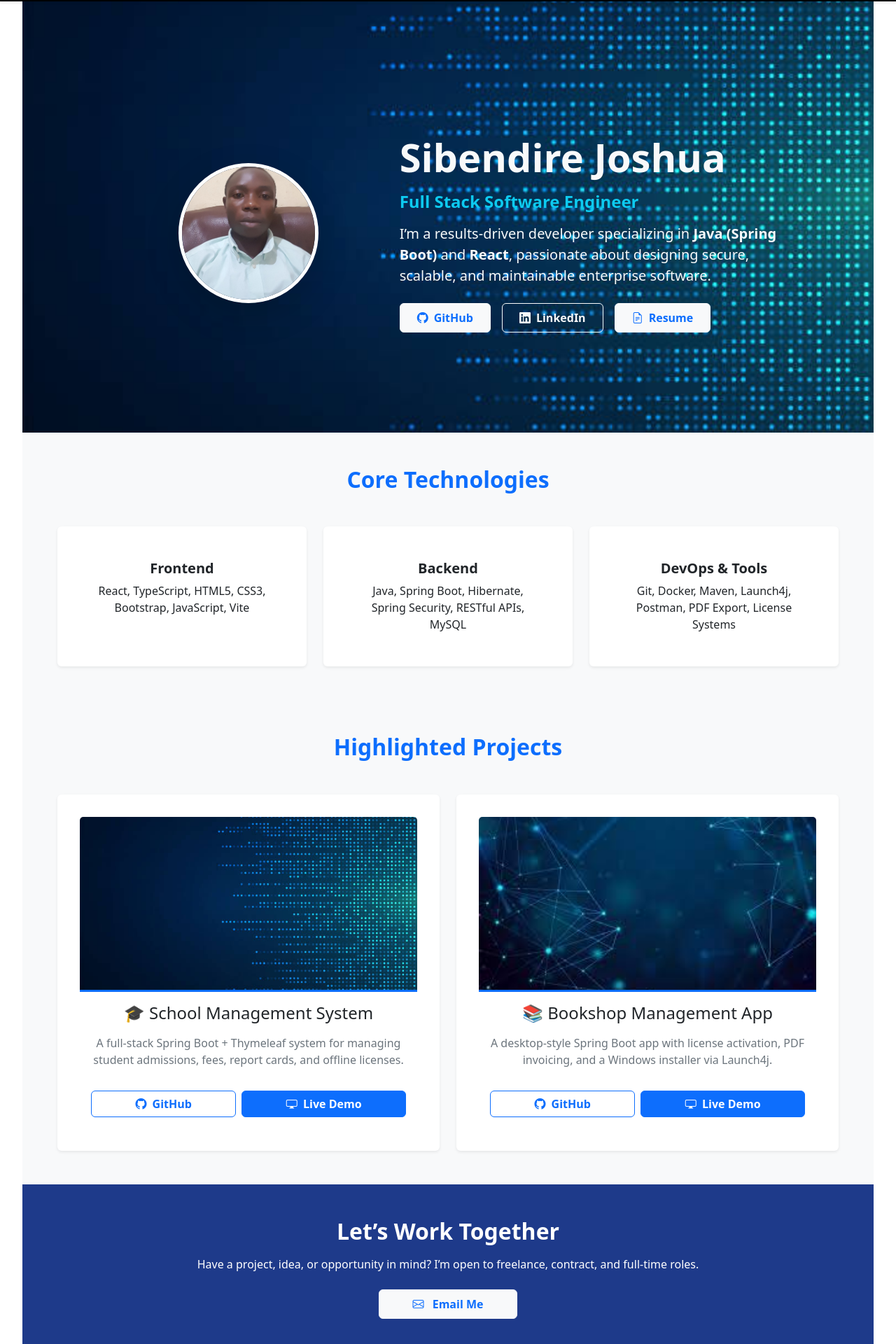
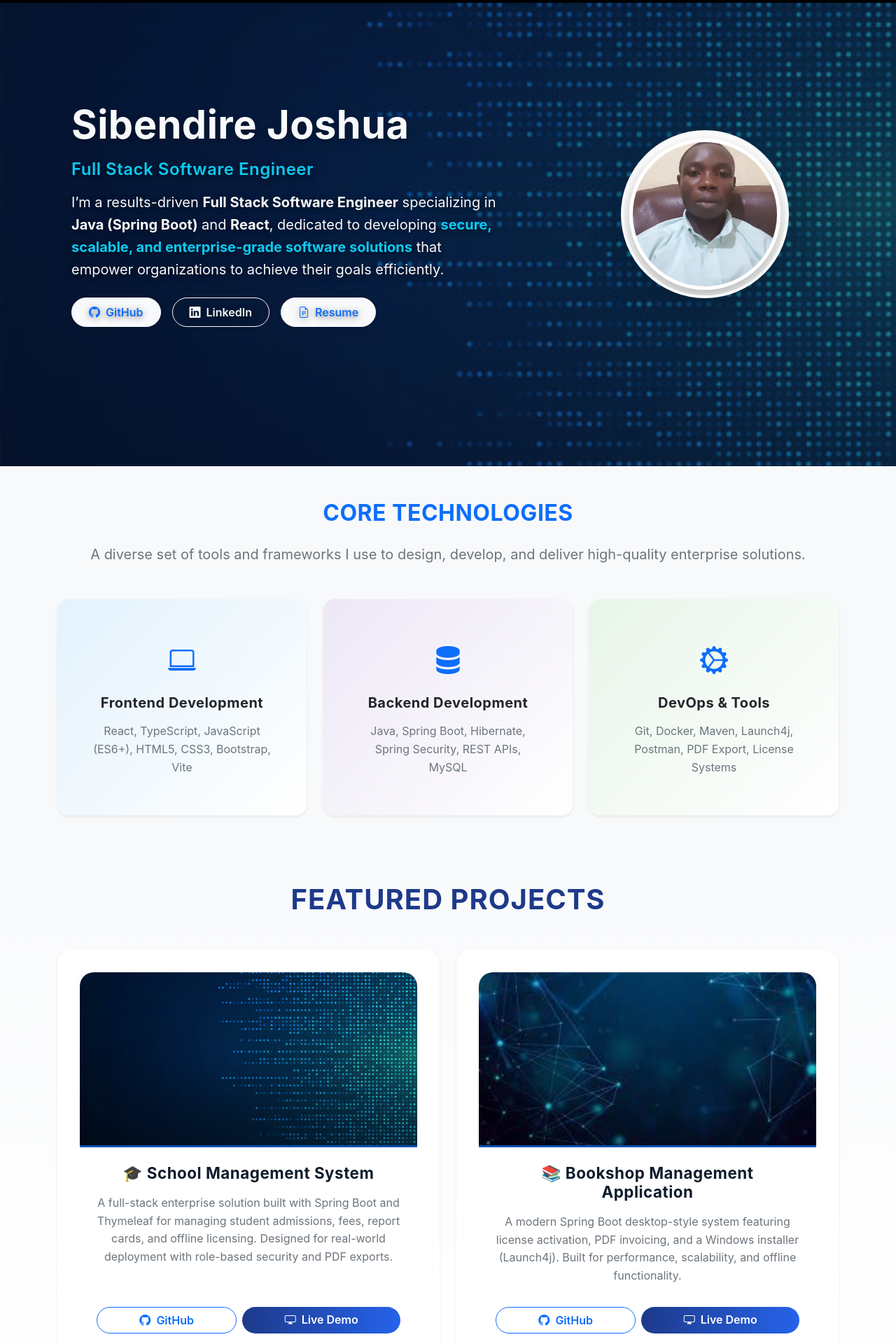
Before and after one commit to sibendire/joshua-portfolio, a React (Vite) app: page / in a window 1280 px wide. Shown: the part 54-1974 px from the top of the page at 70% size. Built offline with nearby package versions, Linux system fonts and the light colour scheme.

Commit message:
changed the profile photo design

```diff
--- a/src/App.css
+++ b/src/App.css
@@ -1,15 +1,30 @@
+/* Base Layout */
 #root {
-  max-width: 1280px;
+  max-width: 100%;
   margin: 0 auto;
-  padding: 2rem;
+  padding: 0;
   text-align: center;
 }
 
+body {
+ background: linear-gradient(180deg, #f8fafc 0%, #eef2f7 100%);
+  font-family: 'Inter', 'Segoe UI', Roboto, sans-serif;
+  scroll-behavior: smooth;
+  color: #1e293b;
+  line-height: 1.6;
+}
+
+/* Smooth section transitions */
+section {
+  transition: all 0.4s ease-in-out;
+}
+
+/* LOGO */
 .logo {
   height: 6em;
   padding: 1.5em;
   will-change: filter;
-  transition: filter 300ms;
+  transition: filter 300ms ease;
 }
 .logo:hover {
   filter: drop-shadow(0 0 2em #646cffaa);
@@ -18,45 +33,136 @@
   filter: drop-shadow(0 0 2em #61dafbaa);
 }
 
-@keyframes logo-spin {
-  from {
-    transform: rotate(0deg);
+/* Hero Section */
+#hero {
+  position: relative;
+  color: #fff;
+  text-shadow: 0 2px 8px rgba(0, 0, 0, 0.5);
+}
+#hero::after {
+  content: "";
+  position: absolute;
+  top: 0;
+  left: 0;
+  width: 100%;
+  height: 100%;
+  background: rgba(10, 23, 54, 0.55);
+  z-index: 0;
+}
+#hero .container {
+  position: relative;
+  z-index: 2;
+}
+
+/* Profile Photo */
+#hero img {
+  border-radius: 50%;
+  border: 5px solid #ffffff;
+  box-shadow: 0 10px 25px rgba(0, 0, 0, 0.3);
+  transition: transform 0.4s ease, box-shadow 0.4s ease;
+}
+#hero img:hover {
+  transform: scale(1.07);
+  box-shadow: 0 15px 35px rgba(0, 0, 0, 0.4);
+}
+
+/* TECH STACK CARDS */
+.card {
+  padding: 2em;
+  border-radius: 16px;
+  transition: transform 0.3s ease, box-shadow 0.3s ease;
+}
+.card:hover {
+  transform: translateY(-8px);
+  box-shadow: 0 10px 25px rgba(0, 0, 0, 0.12);
+}
+
+/* Project Cards */
+.project-card {
+  transition: transform 0.3s ease, box-shadow 0.3s ease;
+  border-radius: 20px;
+  overflow: hidden;
+  background-color: #fff;
+}
+.project-card:hover {
+  transform: translateY(-10px);
+  box-shadow: 0 15px 35px rgba(0, 0, 0, 0.2);
+}
+.project-card img {
+  border-bottom: 3px solid #0d6efd;
+  transition: transform 0.4s ease;
+}
+.project-card:hover img {
+  transform: scale(1.03);
+}
+
+/* Text Styles */
+h1, h2, h3, h4, h5 {
+  font-weight: 700;
+  letter-spacing: 0.5px;
+}
+h2 {
+  text-transform: uppercase;
+}
+.text-shadow-lg {
+  text-shadow: 0 3px 10px rgba(0, 0, 0, 0.3);
+}
+
+/* Button Styles */
+.btn {
+  border-radius: 50px;
+  transition: all 0.3s ease;
+  font-weight: 600;
+}
+.btn-primary {
+  background: linear-gradient(90deg, #1e3a8a, #2563eb);
+  border: none;
+}
+.btn-primary:hover {
+  background: linear-gradient(90deg, #0b2c8a, #1e3a8a);
+  box-shadow: 0 8px 15px rgba(30, 58, 138, 0.3);
+}
+.btn-outline-primary:hover {
+  background-color: #0d6efd;
+  color: #fff !important;
+  border-color: #0d6efd;
+}
+
+/* Contact Section */
+#contact {
+  background: #1e3a8a;
+  color: #fff;
+  padding: 80px 0;
+}
+#contact .btn {
+  border-radius: 40px;
+  box-shadow: 0 8px 15px rgba(255, 255, 255, 0.1);
+}
+#contact .btn:hover {
+  transform: translateY(-3px);
+  box-shadow: 0 10px 25px rgba(255, 255, 255, 0.25);
+}
+
+/* Footer */
+footer {
+  background-color: #f1f5f9;
+  color: #64748b;
+  font-size: 0.9rem;
+}
+
+/* Responsive Design */
+@media (max-width: 768px) {
+  #hero {
+    text-align: center;
   }
-  to {
-    transform: rotate(360deg);
+  #hero img {
+    width: 180px !important;
+    height: 180px !important;
+  }
+  h1 {
+    font-size: 2rem;
+  }
+  h2 {
+    font-size: 1.5rem;
   }
 }
-
-@media (prefers-reduced-motion: no-preference) {
-  a:nth-of-type(2) .logo {
-    animation: logo-spin infinite 20s linear;
-  }
-}
-
-.card {
-  padding: 2em;
-}
-
-.read-the-docs {
-  color: #888;
-}
-/* Hover effect for project cards */
-.project-card {
-  transition: transform 0.3s ease, box-shadow 0.3s ease;
-}
-
-.project-card:hover {
-  transform: translateY(-8px);
-  box-shadow: 0 15px 25px rgba(0, 0, 0, 0.2);
-}
-
-/* Button hover effects */
-.btn-primary:hover {
-  background-color: #0b2c8a;
-  border-color: #0b2c8a;
-}
-
-.btn-outline-primary:hover {
-  background-color: #0d6efd;
-  color: black;
-}
--- a/src/App.tsx
+++ b/src/App.tsx
@@ -1,4 +1,3 @@
-// import React from "react";
 import "bootstrap/dist/css/bootstrap.min.css";
 import "bootstrap-icons/font/bootstrap-icons.css";
 import "./App.css";
@@ -13,58 +12,49 @@ const App = () => {
       {/* HERO SECTION */}
       <section
         id="hero"
-  className="d-flex align-items-center justify-content-center text-white"
+        className="d-flex align-items-center text-white"
         style={{
-    minHeight: "80vh",
+          minHeight: "90vh",
           backgroundImage: "url('/screenshots/port.jpg')",
           backgroundSize: "cover",
           backgroundPosition: "center",
-    paddingTop: "70px",
+          backgroundAttachment: "fixed",
         }}
       >
         <div
-    className="container py-5 px-4"
+          className="container py-5"
           style={{
-      borderRadius: "16px",
-     // backgroundColor: "rgba(0, 0, 0, 0.6)",
-      maxWidth: "1000px",
+            borderRadius: "20px",
+            maxWidth: "1100px",
           }}
         >
-    <div className="row align-items-center">
-      {/* LEFT — PROFILE PHOTO */}
-      <div className="col-md-5 text-center mb-4 mb-md-0">
-        <img
-          src="/screenshots/joshua.jpg"
-          alt="Sibendire Joshua"
-          className="rounded-circle shadow-lg"
-          style={{
-            width: "200px",
-            height: "200px",
-            objectFit: "cover",
-            border: "5px solid white",
-          }}
-        />
-      </div>
-
-      {/* RIGHT — TEXT CONTENT */}
-      <div className="col-md-7 text-md-start text-center text-light">
-        <h1 className="display-4 fw-bold mb-3">Sibendire Joshua</h1>
+          <div className="row align-items-center justify-content-between">
+            {/* LEFT — TEXT CONTENT */}
+            <div className="col-md-7 text-md-start text-center mb-4 mb-md-0 text-light">
+              <h1 className="display-4 fw-bold mb-3 text-shadow-lg">
+                Sibendire Joshua
+              </h1>
               <h4 className="fw-semibold text-info mb-3">
                 Full Stack Software Engineer
               </h4>
               <p className="mb-4 fs-5">
-          I’m a results-driven developer specializing in{" "}
-          <strong>Java (Spring Boot)</strong> and <strong>React</strong>,
-          passionate about designing secure, scalable, and maintainable enterprise software.
+                I’m a results-driven{" "}
+                <strong>Full Stack Software Engineer</strong> specializing in{" "}
+                <strong>Java (Spring Boot)</strong> and{" "}
+                <strong>React</strong>, dedicated to developing{" "}
+                <strong className="text-info">
+                  secure, scalable, and enterprise-grade software solutions
+                </strong>{" "}
+                that empower organizations to achieve their goals efficiently.
               </p>
 
               {/* BUTTONS */}
-        <div className="d-flex flex-wrap gap-3 justify-content-md-start justify-content-center">
+              <div className="d-flex flex-wrap gap-3">
                 <a
                   href="https://github.com/sibendire"
                   target="_blank"
                   rel="noreferrer"
-            className="btn btn-light fw-semibold text-primary px-4 py-2"
+                  className="btn btn-light fw-semibold text-primary px-4 py-2 shadow-sm"
                 >
                   <i className="bi bi-github me-2"></i>GitHub
                 </a>
@@ -72,7 +62,7 @@ const App = () => {
                   href="https://www.linkedin.com/in/sibendire-joshua-5b0850262/"
                   target="_blank"
                   rel="noreferrer"
-            className="btn btn-outline-light fw-semibold px-4 py-2"
+                  className="btn btn-outline-light fw-semibold px-4 py-2 shadow-sm"
                 >
                   <i className="bi bi-linkedin me-2"></i>LinkedIn
                 </a>
@@ -80,10 +70,41 @@ const App = () => {
                   href="/resume.pdf"
                   target="_blank"
                   rel="noreferrer"
-            className="btn btn-light fw-semibold text-primary px-4 py-2"
+                  className="btn btn-light fw-semibold text-primary px-4 py-2 shadow-sm"
                 >
                   <i className="bi bi-file-earmark-text me-2"></i>Resume
                 </a>
+              </div>
+            </div>
+
+            {/* RIGHT — PROFILE PHOTO */}
+            <div className="col-md-4 text-center d-flex justify-content-center align-items-center">
+              <div
+                className="p-2 rounded-circle shadow-lg border border-4 border-light bg-white"
+                style={{
+                  width: "240px",
+                  height: "240px",
+                  overflow: "hidden",
+                }}
+              >
+                <img
+                  src="/screenshots/joshua.jpg"
+                  alt="Sibendire Joshua"
+                  className="img-fluid"
+                  style={{
+                    width: "100%",
+                    height: "100%",
+                    objectFit: "cover",
+                    borderRadius: "50%",
+                    transition: "transform 0.4s ease-in-out",
+                  }}
+                  onMouseOver={(e) =>
+                    (e.currentTarget.style.transform = "scale(1.07)")
+                  }
+                  onMouseOut={(e) =>
+                    (e.currentTarget.style.transform = "scale(1)")
+                  }
+                />
               </div>
             </div>
           </div>
@@ -91,81 +112,173 @@ const App = () => {
       </section>
 
       {/* TECH STACK */}
-      <section id="tech" className="py-5 text-center container">
-        <h2 className="fw-bold text-primary mb-5">Core Technologies</h2>
+      <section id="tech" className="py-5 bg-light">
+        <div className="container text-center">
+          <h2 className="fw-bold text-uppercase text-primary mb-4">
+            Core Technologies
+          </h2>
+          <p className="text-secondary mb-5 fs-5">
+            A diverse set of tools and frameworks I use to design, develop, and
+            deliver high-quality enterprise solutions.
+          </p>
+
           <div className="row g-4">
             {[
               {
-              title: "Frontend",
-              text: "React, TypeScript, HTML5, CSS3, Bootstrap, JavaScript, Vite",
+                icon: "bi bi-laptop",
+                title: "Frontend Development",
+                text: "React, TypeScript, JavaScript (ES6+), HTML5, CSS3, Bootstrap, Vite",
+                bg: "linear-gradient(135deg, #e3f2fd, #ffffff)",
               },
               {
-              title: "Backend",
-              text: "Java, Spring Boot, Hibernate, Spring Security, RESTful APIs, MySQL",
+                icon: "bi bi-server",
+                title: "Backend Development",
+                text: "Java, Spring Boot, Hibernate, Spring Security, REST APIs, MySQL",
+                bg: "linear-gradient(135deg, #ede7f6, #ffffff)",
               },
               {
+                icon: "bi bi-gear-wide-connected",
                 title: "DevOps & Tools",
                 text: "Git, Docker, Maven, Launch4j, Postman, PDF Export, License Systems",
+                bg: "linear-gradient(135deg, #e8f5e9, #ffffff)",
               },
             ].map((tech, idx) => (
               <div className="col-md-4" key={idx}>
-              <div className="card shadow-sm h-100 border-0">
-                <div className="card-body">
-                  <h5 className="card-title fw-semibold">{tech.title}</h5>
-                  <p className="card-text">{tech.text}</p>
+                <div
+                  className="card h-100 shadow-sm border-0"
+                  style={{
+                    background: tech.bg,
+                    borderRadius: "16px",
+                    transition: "transform 0.3s ease, box-shadow 0.3s ease",
+                  }}
+                  onMouseEnter={(e) => {
+                    e.currentTarget.style.transform = "translateY(-8px)";
+                    e.currentTarget.style.boxShadow =
+                      "0 10px 25px rgba(0,0,0,0.1)";
+                  }}
+                  onMouseLeave={(e) => {
+                    e.currentTarget.style.transform = "translateY(0)";
+                    e.currentTarget.style.boxShadow =
+                      "0 4px 12px rgba(0,0,0,0.05)";
+                  }}
+                >
+                  <div className="card-body py-4">
+                    <div className="mb-3 text-primary">
+                      <i className={`${tech.icon} fs-1`}></i>
+                    </div>
+                    <h5 className="card-title fw-bold mb-3">{tech.title}</h5>
+                    <p className="card-text text-secondary">{tech.text}</p>
                   </div>
                 </div>
               </div>
             ))}
           </div>
+        </div>
       </section>
 
       {/* PROJECTS */}
-      <section id="projects" className="py-5 bg-light">
+      <section
+        id="projects"
+        className="py-5"
+        style={{
+          background: "linear-gradient(180deg, #f8fafc 0%, #ffffff 100%)",
+        }}
+      >
         <div className="container">
-          <h2 className="fw-bold text-primary text-center mb-5">
-            Highlighted Projects
+          <h2
+            className="fw-bold text-center mb-5"
+            style={{
+              color: "#1e3a8a",
+              fontSize: "2.5rem",
+              letterSpacing: "1px",
+              textTransform: "uppercase",
+            }}
+          >
+            Featured Projects
           </h2>
+
           <div className="row g-4">
             {[
               {
                 title: "🎓 School Management System",
                 image: "/screenshots/port.jpg",
                 description:
-                  "A full-stack Spring Boot + Thymeleaf system for managing student admissions, fees, report cards, and offline licenses.",
+                  "A full-stack enterprise solution built with Spring Boot and Thymeleaf for managing student admissions, fees, report cards, and offline licensing. Designed for real-world deployment with role-based security and PDF exports.",
                 github: "https://github.com/sibendire",
-                demo: "https://your-live-demo-link.com",
+                demo: "#",
               },
               {
-                title: "📚 Bookshop Management App",
+                title: "📚 Bookshop Management Application",
                 image: "/screenshots/images.jpeg",
                 description:
-                  "A desktop-style Spring Boot app with license activation, PDF invoicing, and a Windows installer via Launch4j.",
+                  "A modern Spring Boot desktop-style system featuring license activation, PDF invoicing, and a Windows installer (Launch4j). Built for performance, scalability, and offline functionality.",
                 github: "https://github.com/sibendire",
-                demo: "https://your-live-demo-link.com",
+                demo: "#",
               },
             ].map((project, idx) => (
               <div className="col-md-6" key={idx}>
-                <div className="card h-100 shadow-sm border-0 project-card">
+                <div
+                  className="card h-100 border-0 shadow-sm project-card position-relative overflow-hidden"
+                  style={{
+                    borderRadius: "20px",
+                    transition: "transform 0.3s ease, box-shadow 0.3s ease",
+                  }}
+                  onMouseEnter={(e) => {
+                    e.currentTarget.style.transform = "translateY(-8px)";
+                    e.currentTarget.style.boxShadow =
+                      "0 12px 25px rgba(0, 0, 0, 0.15)";
+                  }}
+                  onMouseLeave={(e) => {
+                    e.currentTarget.style.transform = "translateY(0)";
+                    e.currentTarget.style.boxShadow =
+                      "0 5px 15px rgba(0, 0, 0, 0.1)";
+                  }}
+                >
+                  <div className="position-relative">
                     <img
                       src={project.image}
                       className="card-img-top"
                       alt={project.title}
                       style={{
-                      borderBottom: "3px solid #0d6efd",
+                        height: "250px",
                         objectFit: "cover",
-                      height: "250px",
+                        borderTopLeftRadius: "20px",
+                        borderTopRightRadius: "20px",
                       }}
                     />
-                  <div className="card-body d-flex flex-column">
-                    <h4 className="card-title mb-3">{project.title}</h4>
-                    <p className="card-text text-secondary flex-grow-1">{project.description}</p>
+                    <div
+                      className="position-absolute top-0 start-0 w-100 h-100"
+                      style={{
+                        background:
+                          "linear-gradient(to top, rgba(0,0,0,0.3), rgba(0,0,0,0))",
+                      }}
+                    ></div>
+                  </div>
+
+                  <div className="card-body d-flex flex-column p-4">
+                    <h4
+                      className="fw-bold mb-3"
+                      style={{
+                        color: "#0d1b2a",
+                        fontSize: "1.4rem",
+                      }}
+                    >
+                      {project.title}
+                    </h4>
+                    <p className="text-secondary flex-grow-1">
+                      {project.description}
+                    </p>
+
                     <div className="d-flex gap-2 mt-3">
                       <a
                         href={project.github}
                         target="_blank"
                         rel="noreferrer"
                         className="btn btn-outline-primary fw-semibold flex-grow-1"
+                        style={{
+                          borderRadius: "50px",
+                          transition: "all 0.3s ease",
+                        }}
                       >
                         <i className="bi bi-github me-1"></i> GitHub
                       </a>
@@ -174,6 +287,12 @@ const App = () => {
                         target="_blank"
                         rel="noreferrer"
                         className="btn btn-primary fw-semibold flex-grow-1"
+                        style={{
+                          borderRadius: "50px",
+                          background:
+                            "linear-gradient(90deg, #1e3a8a, #2563eb)",
+                          border: "none",
+                        }}
                       >
                         <i className="bi bi-display me-1"></i> Live Demo
                       </a>
@@ -185,15 +304,18 @@ const App = () => {
           </div>
         </div>
       </section>
+
       {/* CONTACT */}
       <section
         id="contact"
         className="py-5 text-center text-white"
-        style={{ backgroundColor: "#1e3a8a" }}
+        style={{
+          backgroundColor: "#1e3a8a",
+        }}
       >
         <div className="container">
           <h2 className="fw-bold mb-3">Let’s Work Together</h2>
-          <p className="mb-4">
+          <p className="mb-4 fs-5">
             Have a project, idea, or opportunity in mind? I’m open to freelance,
             contract, and full-time roles.
           </p>
```
Lines whose indentation alone changed are shown as unchanged.
